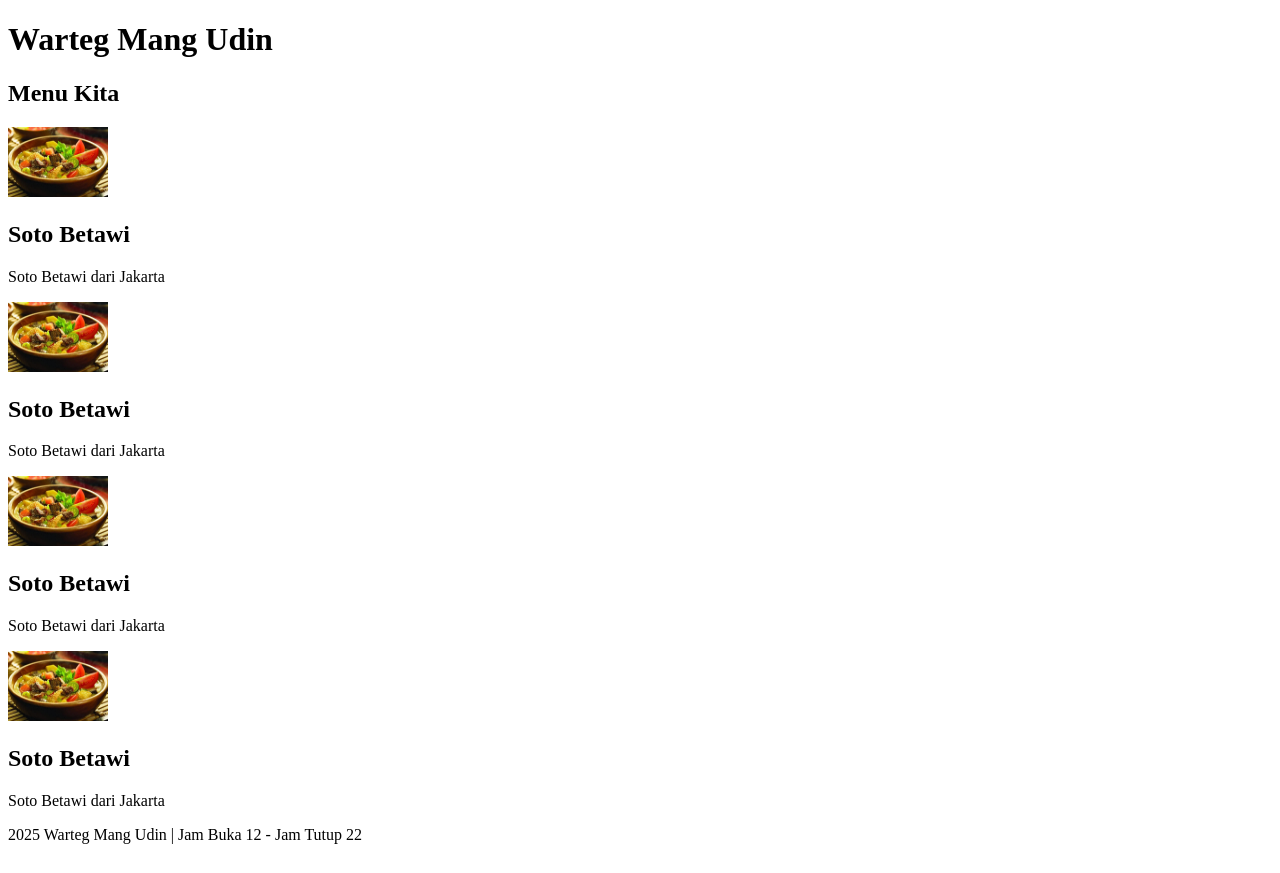
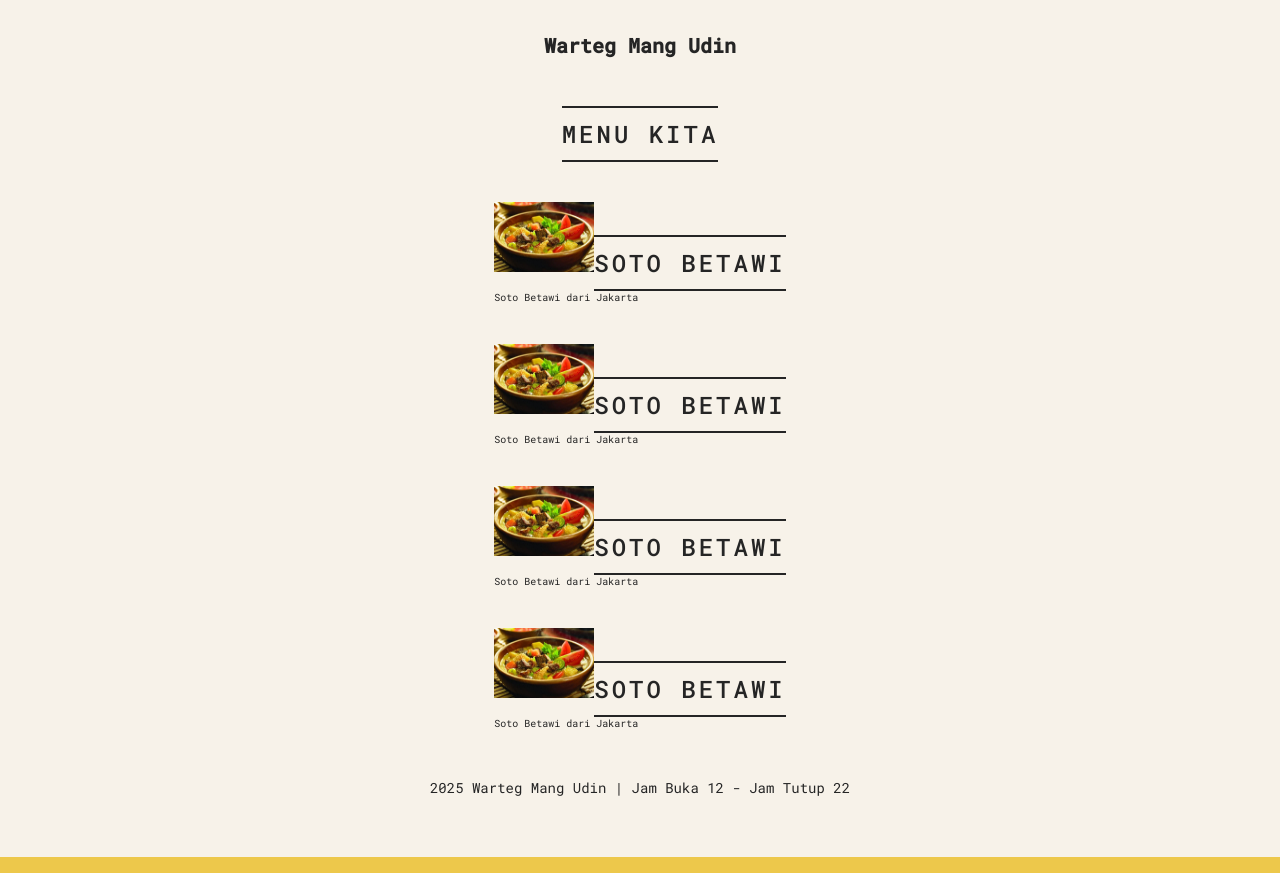
Before and after one commit to Abaljerind/belajar-fullstack, a React (Vite) app in the folder reactjs/food-menu/: page / in a window 1280 px wide. Before the commit the page ends 852 px from the top, so only its background shows below. Built offline with nearby package versions, Linux system fonts and the light colour scheme.

Commit message:
import index.css & edit some tag and add className to each component

```diff
--- a/reactjs/food-menu/src/App.jsx
+++ b/reactjs/food-menu/src/App.jsx
@@ -1,10 +1,12 @@
+import "./index.css";
+
 function App() {
   return (
-    <>
+    <div className="container">
       <Header />
       <Menu />
       <Footer />
-    </>
+    </div>
   );
 }
 
@@ -14,13 +16,13 @@ function Header() {
 
 function Menu() {
   return (
-    <div>
+    <main className="menu">
       <h2>Menu Kita</h2>
       <Food />
       <Food />
       <Food />
       <Food />
-    </div>
+    </main>
   );
 }
 
@@ -36,7 +38,7 @@ function Footer() {
   }
 
   return (
-    <footer>
+    <footer className="footer">
       {new Date().getFullYear()} Warteg Mang Udin | Jam Buka {jamBuka} - Jam Tutup {jamTutup}
     </footer>
   );
```
